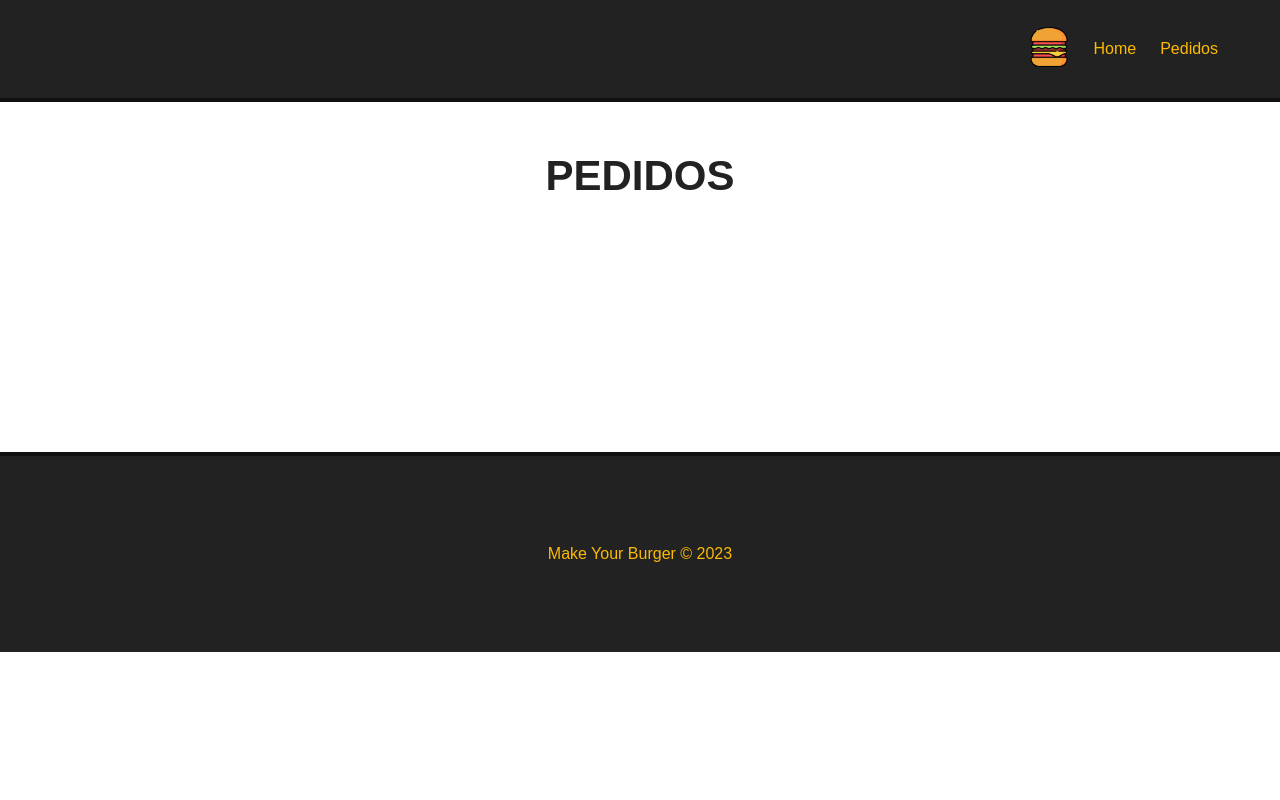
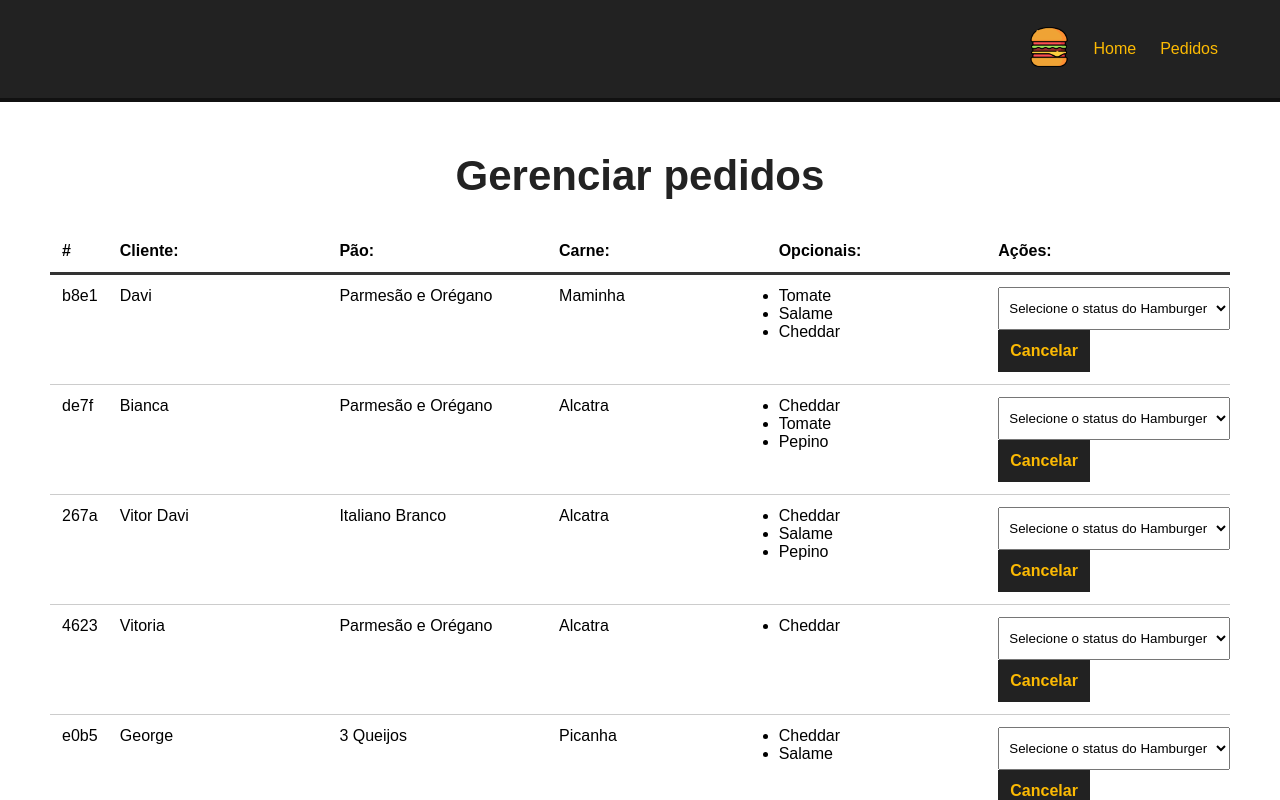
Before and after one commit to vitordavips/Make_Your_Burger, a Vue app: page /pedidos in a window 1280 px wide. Shown: the top 800 px of the page. Built offline with nearby package versions, Linux system fonts and the light colour scheme; data requests are answered from the project's data file.

Commit message:
terminando de resgatar os pedidos do banco

```diff
--- a/db/db.json
+++ b/db/db.json
@@ -113,6 +113,27 @@
         "Pepino"
       ],
       "status": "Solitado"
+    },
+    {
+      "id": "4623",
+      "nome": "Vitoria",
+      "carne": "Alcatra",
+      "pao": "Parmesão e Orégano",
+      "opcionais": [
+        "Cheddar"
+      ],
+      "status": "Solitado"
+    },
+    {
+      "id": "e0b5",
+      "nome": "George",
+      "carne": "Picanha",
+      "pao": "3 Queijos",
+      "opcionais": [
+        "Cheddar",
+        "Salame"
+      ],
+      "status": "Solitado"
     }
   ]
 }
--- a/src/components/BurgerForm.vue
+++ b/src/components/BurgerForm.vue
@@ -63,14 +63,21 @@
         }
     },
     methods:{
-        async getIngredientes(){
+        async getIngredientes() {
+            try {
                 const req = await fetch("http://localhost:3000/ingredientes");
+                if (!req.ok) {
+                    throw new Error(`Erro na solicitação: ${req.status} - ${req.statusText}`);
+                }
 
                 const data = await req.json();
 
                 this.paes = data.paes;
                 this.carnes = data.carnes;
                 this.opcionaisdata = data.opcionais;
+            } catch (error) {
+                console.error('Erro ao obter ingredientes:', error);
+            }
         },
         async createBurger(e){
 
--- a/src/components/Dashboard.vue
+++ b/src/components/Dashboard.vue
@@ -13,15 +13,16 @@
     </div>
 
     <div id="burger-table-rows">
-        <div class="burger-table-row">
-            <div class="order-number">1</div>
-            <div>Vitor</div>
-            <div>Pão</div>
-            <div>maminha</div>
+        <div class="burger-table-row" v-for="burger in burgers" :key="burger.id">
+            <div class="order-number">{{ burger.id }}</div>
+            <div>{{ burger.nome }}</div>
+            <div>{{ burger.pao }}</div>
+            <div>{{ burger.carne }}</div>
             <div>
                 <ul>
-                    <li>Salame</li>
-                    <li>Tomate</li>
+                    <li v-for="(opcional, index) in burger.opcionais" :key="index">
+                        {{ opcional }}
+                    </li>
                 </ul>
             </div>
             <div>
@@ -37,6 +38,30 @@
 <script>
 export default {
     name: "Dashboard",
+    data(){
+        return{
+            burgers: null,
+            burger_id: null,
+            status: []
+        }
+    },
+    methods:{
+        async getPedidos() {
+            const req = await fetch("http://localhost:3000/burgers");
+
+            const data = await req.json();
+
+            this.burgers = data;
+
+            console.log(this.burgers)
+
+            // resgatar os status
+
+        }
+    },
+    mounted(){
+        this.getPedidos();
+    }
 }
 </script>
 
--- a/src/views/Pedidos.vue
+++ b/src/views/Pedidos.vue
@@ -1,5 +1,18 @@
 <template>
-  <div class="main-container">
-    <h1>PEDIDOS</h1>
-  </div>
+    <div class="main-container">
+        <h1>Gerenciar pedidos</h1>
+        <Dashboard />
+        <p></p>
+    </div>
 </template>
+
+<script>
+import Dashboard from '../components/Dashboard.vue';
+
+export default {
+    name: "Pedidos",
+    components:{
+        Dashboard,
+    }
+}
+</script>
```
Also changed, not shown: src/components/Pedidos.vue (deleted, +0 -18 lines).
